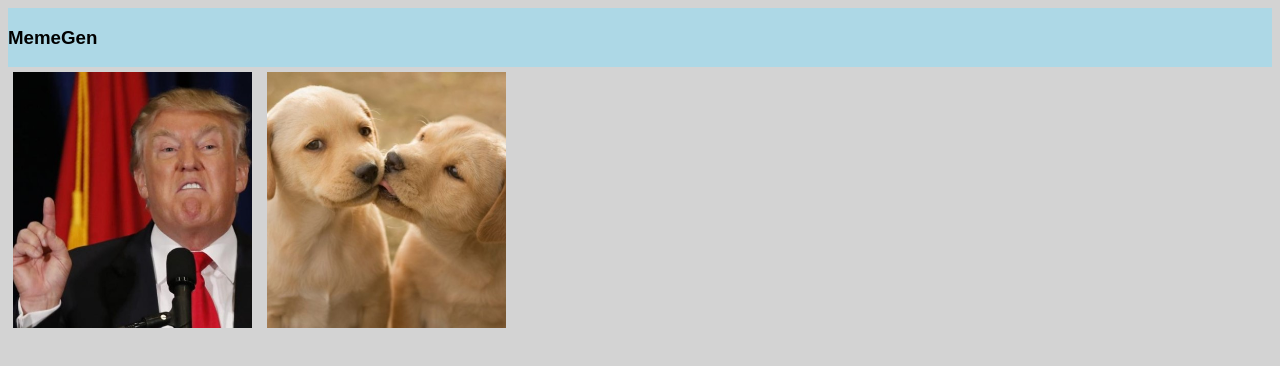
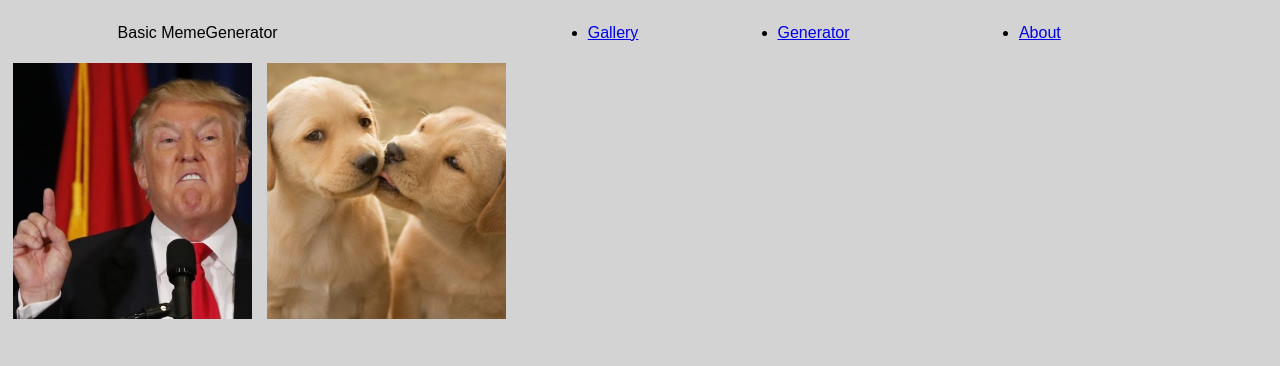
Before and after one commit to AsafPbox/MemeGen, a plain HTML site: page index.html in a window 1280 px wide. Shown: the top 366 px of the page. Drawn offline with Linux system fonts and the light colour scheme.

Commit message:
7:30_02/13/2020

```diff
--- a/css/main.css
+++ b/css/main.css
@@ -11,8 +11,20 @@ html {
     background-color: lightgray;
 }
 
-header {
-    background-color: lightblue;
+.nav-container {
+    grid-template-columns: 30% 70%;
+    grid-template-rows: 100%;
+}
+
+.logo {
+    text-align: center;
+    align-self: center;
+}
+
+.nav-buttons {
+    grid-template-columns: repeat(4, 25%);
+    grid-template-rows: 100%;
+    justify-items: flex-end;
 }
 
 .image-gallery {
--- a/index.html
+++ b/index.html
@@ -10,9 +10,14 @@
 
 <body onload="init()">
 
-    <header class="grid">
-        <h3>MemeGen</h3>
-    </header>
+    <nav class="nav-container grid">
+        <div class="logo">Basic MemeGenerator</div>
+        <ul class="nav-buttons grid">
+            <li><a href="#">Gallery</a></li>
+            <li><a href="#">Generator</a></li>
+            <li><a href="#">About</a></li>
+        </ul>
+    </nav>
 
     <div class="main-container">
         <div class="image-gallery grid">
--- a/js/main.js
+++ b/js/main.js
@@ -3,6 +3,8 @@
 // default values :
 
 var gDefaultFontSize = 40;
+var gDefaultFontSizeUpperLine;
+var gDefaultFontSizeLowerLine;
 var gDefaultUpperLinePos = { posX: 50, posY: 50 };
 var gDefaultLowerLinePos = { posX: 50, posY: 500 };
 
@@ -19,13 +21,13 @@ var gMeme = {
     lines: [
         {
             txt: '',
-            size: gDefaultFontSize,
+            size: gDefaultFontSizeUpperLine,
             align: '',
             color: ''
         },
         {
             txt: '',
-            size: gDefaultFontSize,
+            size: gDefaultFontSizeLowerLine,
             align: '',
             color: ''
         }
```
